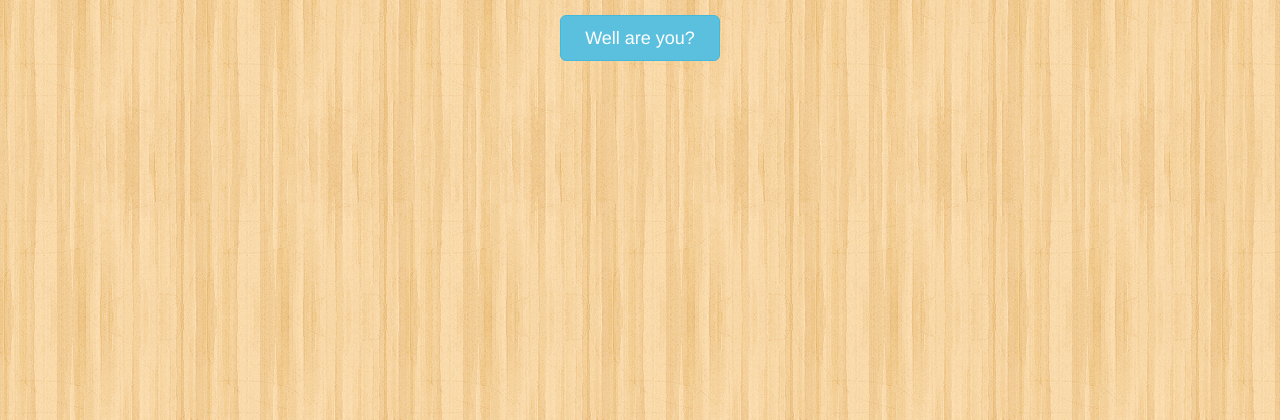
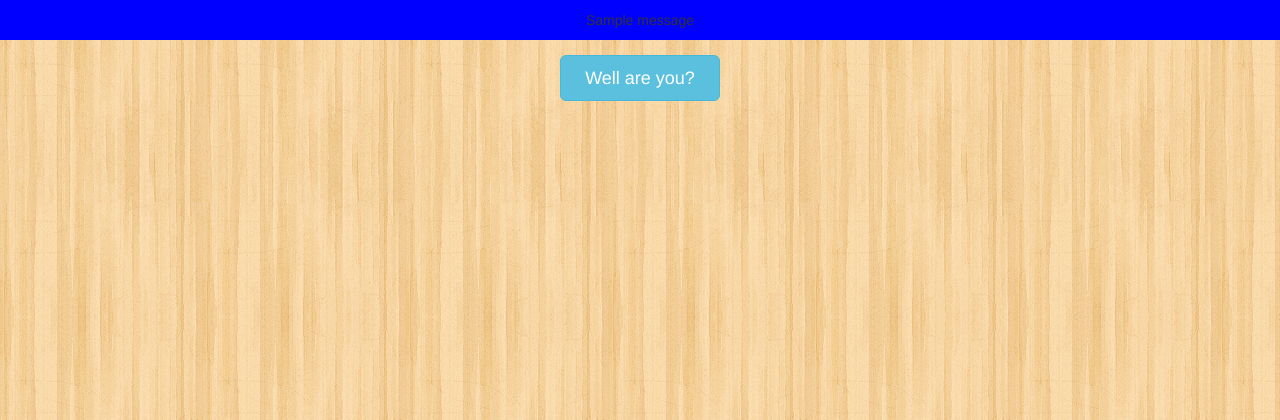
Before and after one commit to nomadmtb/areyoutheninja, a Django app: page / in a window 1280 px wide. Shown: the top 420 px of the page. Run offline with Django 3.2, Linux system fonts and the light colour scheme; tables that the repository leaves empty hold one stand-in row (values such as "Sample post"); one stand-in notice (Sample message) is shown; parts of the project's set-up code (start-up, migrations or seed data) failed here and were passed over; some libraries are stand-ins or nearby versions.

Commit message:
Refactoring some stuff

```diff
--- /dev/null
+++ b/ninja/templates/_base.html
@@ -0,0 +1,19 @@
+{% load staticfiles %}
+<!DOCTYPE html>
+<html lang="en">
+   <head>
+      <script src="https://code.jquery.com/jquery-2.1.4.min.js"></script>
+      <script src="//code.jquery.com/ui/1.11.4/jquery-ui.js"></script>
+      <script src="/static/js/ninja.js"></script>
+      <script src="https://maxcdn.bootstrapcdn.com/bootstrap/3.3.6/js/bootstrap.min.js"></script>
+      <meta name="viewport" content="width=device-width, initial-scale=1">
+      <link href="https://maxcdn.bootstrapcdn.com/bootstrap/3.3.6/css/bootstrap.min.css" rel="stylesheet" type="text/css">
+      <link rel="stylesheet" type="text/css" href="/static/css/ninja.css">
+      <title>AYTN?</title>
+   </head>
+
+   <body>
+      {% block content %}
+      {% endblock %}
+   </body>
+</html>
--- a/ninja/templates/index.html
+++ b/ninja/templates/index.html
@@ -1,19 +1,15 @@
-<!DOCTYPE html>
-<html lang="en">
-   <head>
-      <script src="https://code.jquery.com/jquery-2.1.4.min.js"></script>
-      <script src="//code.jquery.com/ui/1.11.4/jquery-ui.js"></script>
-      <script src="/static/js/ninja.js"></script>
-      <script src="https://maxcdn.bootstrapcdn.com/bootstrap/3.3.6/js/bootstrap.min.js"></script>
-      <meta name="viewport" content="width=device-width, initial-scale=1">
-      <link href="https://maxcdn.bootstrapcdn.com/bootstrap/3.3.6/css/bootstrap.min.css" rel="stylesheet" type="text/css">
-      <link rel="stylesheet" type="text/css" href="/static/css/ninja.css">
-      <title>AYTN?</title>
-   </head>
+{% extends "_base.html" %}
 
-   <body>
+{% block content %}
+<div id="wrapper">
 
-      <div id="wrapper">
+   <div id="messages">
+      {% if messages %}
+         {% for message in messages %}
+         <p class="notice">{{ message }}</p>
+         {% endfor %}
+      {% endif %}
+   </div>
 
    <div id="reveal_wrapper">
       <div id="reveal_top">
@@ -44,5 +40,4 @@
 </div>
 <!-- Modal -->
 
-   </body>
-</html>
+{% endblock %}
--- a/ninja/views.py
+++ b/ninja/views.py
@@ -1,5 +1,6 @@
 from django.shortcuts import render
 from django.http import JsonResponse
+from django.contrib import messages
 from lib.imgur import ImgurAPI
 from models import NinjaResult
 import random
--- a/static/css/ninja.css
+++ b/static/css/ninja.css
@@ -1,3 +1,17 @@
+/* Message styling */
+#messages {
+   background-color: blue;
+   padding-top: 10px;
+   padding-bottom: 10px;
+}
+
+#messages p {
+   margin: 0px;
+   padding: 0px;
+   width: 100%;
+   text-align: center;
+}
+
 body {
    background-color: #d9d9d9;
    background-image: url("../img/wood_pattern.png");
```
Also changed, not shown: README.md, 1 other file. Lines whose indentation alone changed are shown as unchanged.
